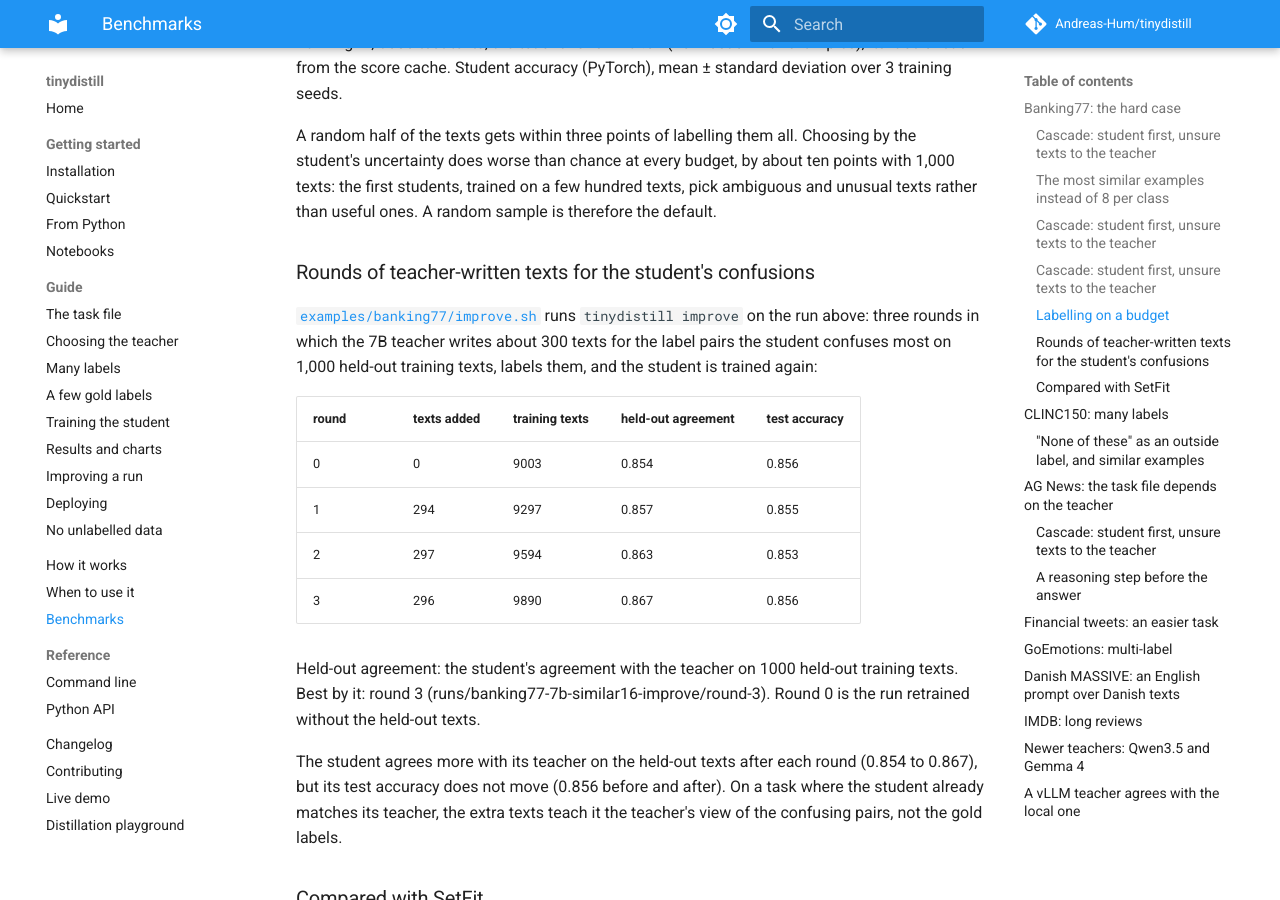
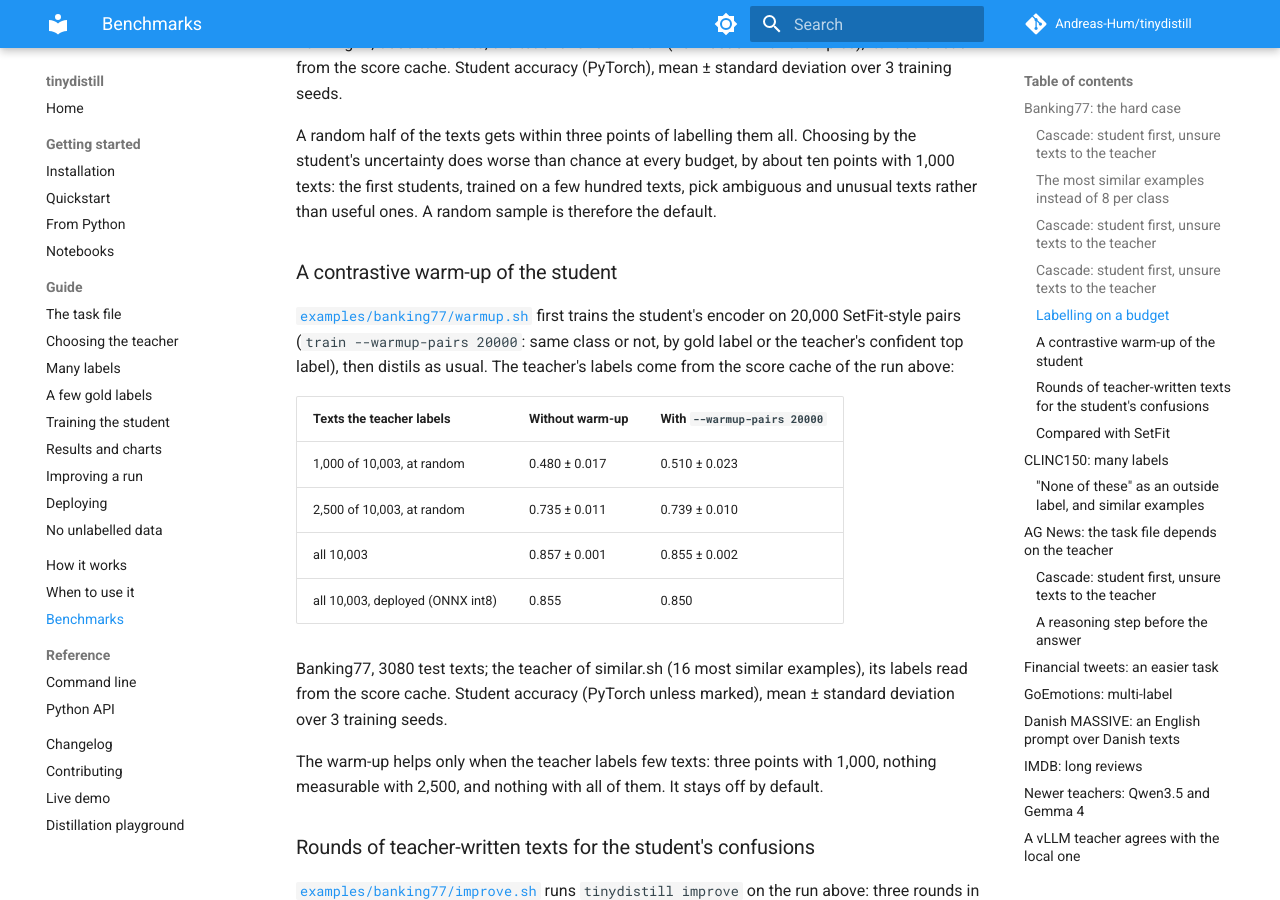
Before and after one commit to Andreas-Hum/tinydistill, an MkDocs documentation site: the page built from docs/results.md, in a window 1280 px wide and 900 px high, scrolled down 8176 px. Built offline with MkDocs 1.6.1 and Material for MkDocs 9.7.7, drawn with Linux system fonts in a browser that asks for light colours; comment, search, counter and statistics services are not loaded.

Commit message:
Results: the contrastive warm-up on Banking77, helps only on a small labelling budget

```diff
--- a/RESULTS.md
+++ b/RESULTS.md
@@ -186,6 +186,27 @@ A random half of the texts gets within three points of labelling them all. Choos
 does worse than chance at every budget, by about ten points with 1,000 texts: the first students, trained on a
 few hundred texts, pick ambiguous and unusual texts rather than useful ones. A random sample is therefore the
 default.
+
+### A contrastive warm-up of the student
+
+[`examples/banking77/warmup.sh`](https://github.com/Andreas-Hum/tinydistill/blob/main/examples/banking77/warmup.sh)
+first trains the student's encoder on 20,000 SetFit-style pairs (`train --warmup-pairs 20000`: same class or
+not, by gold label or the teacher's confident top label), then distils as usual. The teacher's labels come from
+the score cache of the run above:
+
+<!-- results: banking77/warmup.md -->
+| Texts the teacher labels | Without warm-up | With `--warmup-pairs 20000` |
+|---|---|---|
+| 1,000 of 10,003, at random | 0.480 ± 0.017 | 0.510 ± 0.023 |
+| 2,500 of 10,003, at random | 0.735 ± 0.011 | 0.739 ± 0.010 |
+| all 10,003 | 0.857 ± 0.001 | 0.855 ± 0.002 |
+| all 10,003, deployed (ONNX int8) | 0.855 | 0.850 |
+
+Banking77, 3080 test texts; the teacher of similar.sh (16 most similar examples), its labels read from the score cache. Student accuracy (PyTorch unless marked), mean ± standard deviation over 3 training seeds.
+<!-- /results -->
+
+The warm-up helps only when the teacher labels few texts: three points with 1,000, nothing measurable with 2,500,
+and nothing with all of them. It stays off by default.
 
 ### Rounds of teacher-written texts for the student's confusions
 
```
Also changed, not shown: docs/guide/training.md (+4 -0 lines), examples/banking77/banking77-7b-similar16-warmup.md (added, +22 -0 lines), examples/banking77/budget1000-warmup.md (added, +22 -0 lines), examples/banking77/budget2500-warmup.md (added, +22 -0 lines), examples/banking77/warmup.md (added, +8 -0 lines), 5 other files.
